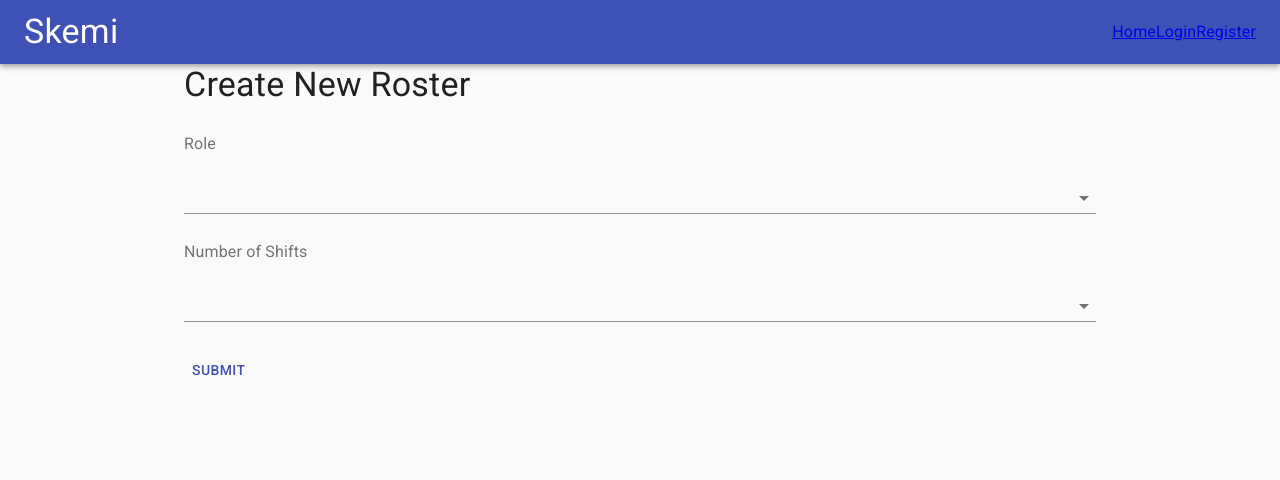
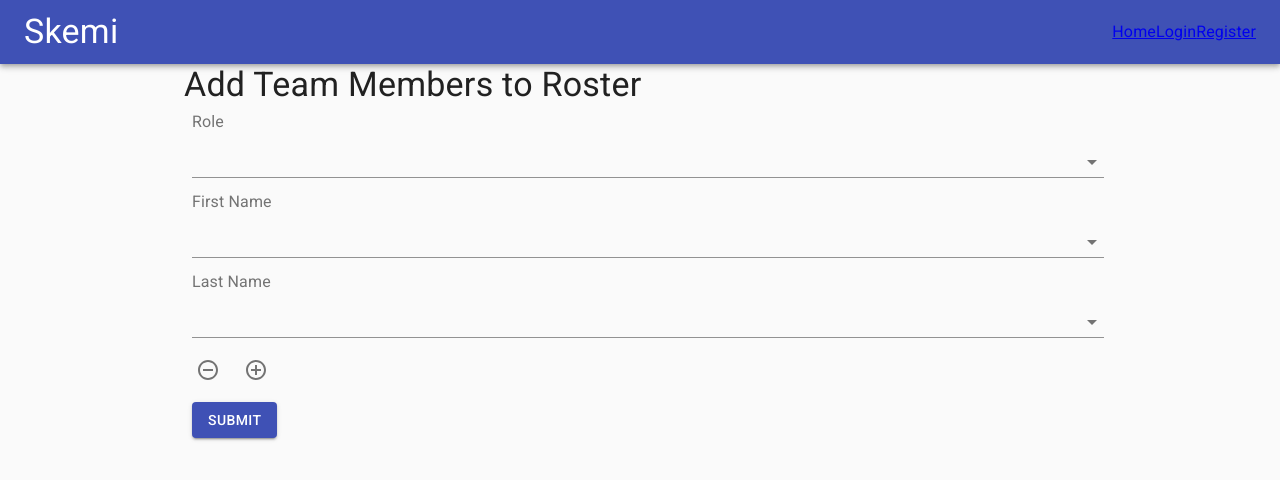
Before and after one commit to NatalieLouise91/T3A2-Skemi-FrontEnd, a React (Create React App) app: page /create-roster in a window 1280 px wide. Shown: the top 480 px of the page. Built offline with nearby package versions, Linux system fonts and the light colour scheme.

Commit message:
added create roster form, user can add and remove fields

```diff
--- a/package.json
+++ b/package.json
@@ -3,6 +3,8 @@
   "version": "0.1.0",
   "private": true,
   "dependencies": {
+    "@emotion/react": "^11.7.1",
+    "@emotion/styled": "^11.6.0",
     "@fontsource/roboto": "^4.5.1",
     "@material-ui/core": "^4.12.3",
     "@material-ui/icons": "^4.11.2",
--- a/src/components/CreateRoster.js
+++ b/src/components/CreateRoster.js
@@ -3,61 +3,86 @@ import { useNavigate } from "react-router-dom";
 import { useGlobalState } from "../utils/stateContext";
 import { createRoster } from "../services/rosterServices"
 import "@fontsource/roboto/400.css";
-import { makeStyles } from "@material-ui/styles";
+import { makeStyles } from "@material-ui/core/styles";
 import {
     Button,
     Select,
     InputLabel,
     MenuItem,
-    TextField,
     Container,
     Typography
 } from "@material-ui/core";
 
-const useStyles = makeStyles({
+import IconButton from '@material-ui/core/IconButton'
+import AddCircleOutlineIcon from '@mui/icons-material/AddCircleOutline';
+import RemoveCircleOutlineIcon from '@mui/icons-material/RemoveCircleOutline';
+
+const useStyles = makeStyles((theme) => ({
+    root: {
+        "& .MuiTextField-root": {
+            margin: theme.spacing(1),
+        },
+    },
+    button: {
+        margin: theme.spacing(1),
+    },
     field: {
-        marginTop: 30,
-        marginBottom: 30,
-        display: "flex",
+        margin: theme.spacing(1),
     }
-})
+}))
 
 export default function CreateRoster() {
 
     const classes = useStyles();
 
-    const initialFormData = {
-        number_shifts: "",
-        job_category: "",
-        select_employees: ""
-    }
+    const [inputField, setInputField] = useState([
+        { job_category: "", first_name: "", last_name: ""},
+    ]);
 
-    const [formData, setFormData] = useState(initialFormData);
     const { dispatch } = useGlobalState();
     let navigate = useNavigate();
     console.log(dispatch);
 
-    function handleFormData(event) {
-        setFormData({
-            ...formData,
-            [event.target.name]: event.target.value,
-        });
+    // function handleFormData(event) {
+    //     setInputField({
+    //         ...inputField,
+    //         [event.target.name]: event.target.value,
+    //     });
+    // }
+
+    const handleChangeInput = (index, event) => {
+        const values = [...inputField];
+        values[index][event.target.name] = event.target.value;
+        setInputField(values);
     }
 
     function handleSubmit(event) {
         event.preventDefault();
-        createRoster(formData).then((user) => {
+        createRoster(inputField).then((user) => {
             dispatch({ type: "setLoggedInUser", data: user.first_name });
             navigate("/");
         });
     }
 
+    const handleAddFields = () => {
+        setInputField([...inputField, { job_category: "", first_name: "", last_name: "" }])
+    }
+
+    const handleRemoveFields = (index) => {
+        const values = [...inputField];
+        values.splice(index, 1);
+        setInputField(values);
+    }
+
+
     return (
         <Container maxWidth="md">
-            <Typography variant="h4">Create New Roster</Typography>
+            <Typography variant="h4">Add Team Members to Roster</Typography>
 
-            <form onSubmit={handleSubmit}>
+            <form className={classes.root} onSubmit={handleSubmit}>
 
+                { inputField.map((inputField, index) => (
+                    <div key={index}>
                         <InputLabel
                             id="role"
                             className={classes.field}
@@ -66,47 +91,113 @@ export default function CreateRoster() {
                         </InputLabel>
 
                         <Select
-                    labelId ="job"
-                    id="job"
+                            labelId ="job_category"
+                            id="job_category"
                             label="Role"
-                    name="job"
+                            name="job_category"
+                            className={classes.field}
                             required
                             fullWidth
-                    value={formData.job_category}
-                    onChange={handleFormData}
+                            value={inputField.job_category}
+                            onChange={event => handleChangeInput(index, event)}
                         >
-                    <MenuItem value="WaitStaff">Wait Staff</MenuItem>
-                    <MenuItem value="BarStaff">Bar Staff</MenuItem>
-                    <MenuItem value="Chef">Chef</MenuItem>
+
+                            <MenuItem value="waiter">Waiter</MenuItem>
+                            <MenuItem value="bartender">Bartender</MenuItem>
+                            <MenuItem value="chef">Chef</MenuItem>
+                        {/* { role_list.map((role_list, index) => (
+                            <MenuItem value={index}>{role_list[1]["role"]}</MenuItem>
+                        ))} */}
+
 
                         </Select>
 
                         <InputLabel
-                id= "number_shifts"
+                        id= "first_name"
                         className={classes.field}
                         >
-                    Number of Shifts
+                            First Name
                         </InputLabel>
                         <Select
-                    labelId= "number_shifts"
-                    id="number_shifts"
-                    label="Number of Shifts"
-                    name="number_shifts"
-                    value={formData.number_shifts}
+                            labelId= "first_name"
+                            id="first_name"
+                            label="First Name"
+                            name="first_name"
+                            value={inputField.first_name}
                             className={classes.field}
                             required
                             fullWidth
-                    onChange={handleFormData}
+                            onChange={event => handleChangeInput(index, event)}
                         >
-                    <MenuItem value="1">1</MenuItem>
-                    <MenuItem value="2">2</MenuItem>
-                    <MenuItem value="3">3</MenuItem>
-                    <MenuItem value="4">4</MenuItem>
-                    <MenuItem value="5">5</MenuItem>
-                    <MenuItem value="6">6</MenuItem>
+                            <MenuItem value="Natalie">Natalie</MenuItem>
+                            <MenuItem value="Jordan">Jordan</MenuItem>
+                            <MenuItem value="Johnny">Johnny</MenuItem>
+                            <MenuItem value="Sam">Sam</MenuItem>
+                            <MenuItem value="Anna">Anna</MenuItem>
+                            <MenuItem value="Stephanie">Stephanie</MenuItem>
                         </Select>
-                <Button type="submit" color="primary">Submit</Button>
+                        <InputLabel
+                        id= "first_name"
+                        className={classes.field}
+                        >
+                            Last Name
+                        </InputLabel>
+                        <Select
+                            labelId= "last_name"
+                            id="last_name"
+                            label="Last Name"
+                            name="last_name"
+                            value={inputField.last_name}
+                            className={classes.field}
+                            required
+                            fullWidth
+                            onChange={event => handleChangeInput(index, event)}
+                        >
+                            <MenuItem value="Natalie">Natalie</MenuItem>
+                            <MenuItem value="Jordan">Jordan</MenuItem>
+                            <MenuItem value="Johnny">Johnny</MenuItem>
+                            <MenuItem value="Sam">Sam</MenuItem>
+                            <MenuItem value="Anna">Anna</MenuItem>
+                            <MenuItem value="Stephanie">Stephanie</MenuItem>
+                        </Select>
+
+                        <IconButton
+                            onClick={() => handleRemoveFields(index)}
+                        >
+                            <RemoveCircleOutlineIcon/>
+                        </IconButton>
+                        <IconButton
+                            onClick={()=> handleAddFields()}
+                        >
+                            <AddCircleOutlineIcon />
+                        </IconButton>
+                </div>
+                ))}
+
+                <Button
+                    variant= "contained"
+                    type="submit"
+                    color="primary"
+                    className={classes.button}
+                    onClick={handleSubmit}
+                >
+                    Submit
+                </Button>
             </form>
         </Container>
     )
 }
+
+
+let team_members = [
+    {id:1, first_name: "Jane", last_name: "Doe"},
+    {id:2, first_name: "John", last_name: "Smith"},
+    {id:3, first_name: "Jack", last_name: "Sparrow"},
+    {id:4, first_name: "Harry", last_name: "Potter"}
+]
+
+let role_list = [
+    {id:1, role: "waiter"},
+    {id:2, role: "bartender"},
+    {id:3, role: "chef"}
+]
```
Also changed, not shown: 1 other file (tests, documents, lock files or other folders). Lines whose indentation alone changed are shown as unchanged.
